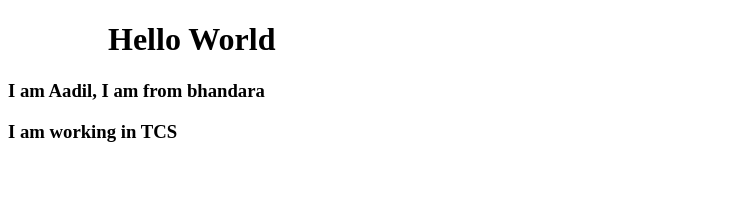
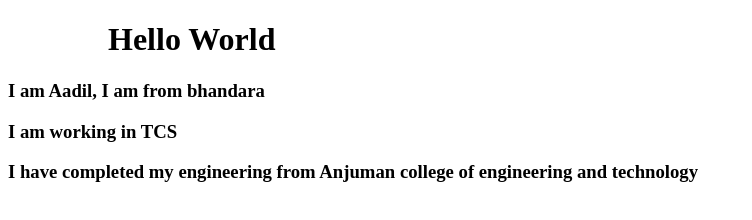
Before and after one commit to aadilsheikh18/Aadil1, a plain HTML site: page index.html in a window 1280 px wide. Shown: the whole page, without its empty margins (0-752 px from the left). Drawn offline with Linux system fonts and the light colour scheme.

Commit message:
2nd commit for merge request

```diff
--- a/index.html
+++ b/index.html
@@ -9,5 +9,6 @@
     <h1 style="display: flexbox; padding-left: 100px;">Hello World</h1>
     <h3>I am Aadil, I am from bhandara</h3>
     <h3>I am working in TCS</h3>
+    <h3>I have completed my engineering from Anjuman college of engineering and technology</h3>
 </body>
 </html>
```
